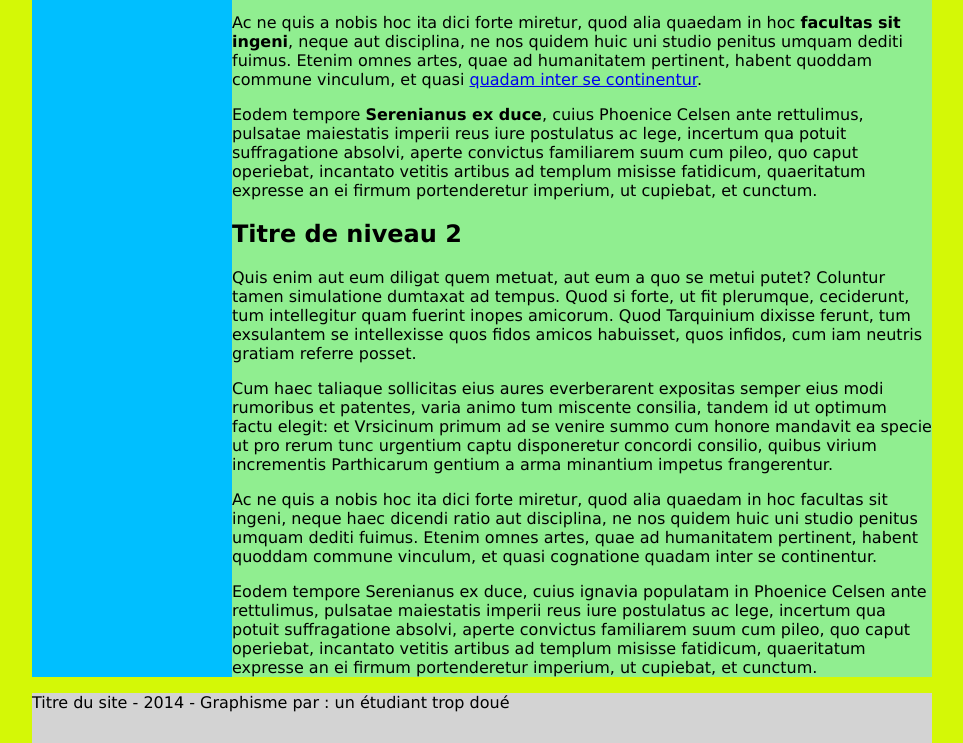
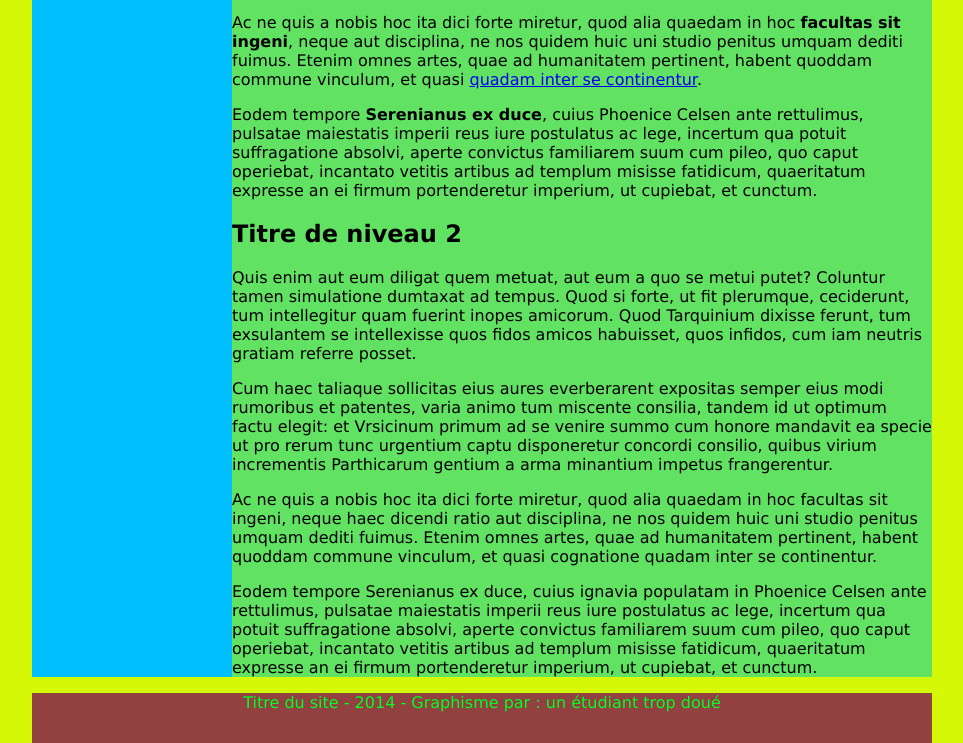
Before and after one commit to romainvhk/Mise-en-forme-en-CSS, a plain HTML site: page index.html in a window 1280 px wide. Shown: the part 481-1224 px from the top of the page, without its empty margins (158-1121 px from the left). Drawn offline with Linux system fonts and the light colour scheme.

Commit message:
Modification du pieddepage
Changement de couleur du background, couleur du texte et position

```diff
--- a/style.css
+++ b/style.css
@@ -46,10 +46,12 @@ body{
     background-color: gold;
 }
 .colonne_contenu {
-    background-color: lightgreen;
+    background-color: rgb(98, 226, 98);
 }
 .pieddepage{
-    background-color: lightgray;
+    background-color: #924040;
+    color: #00ff22;
+    text-align: center;
 }
 .titre_du_site {
     font-size: 2em;
```
